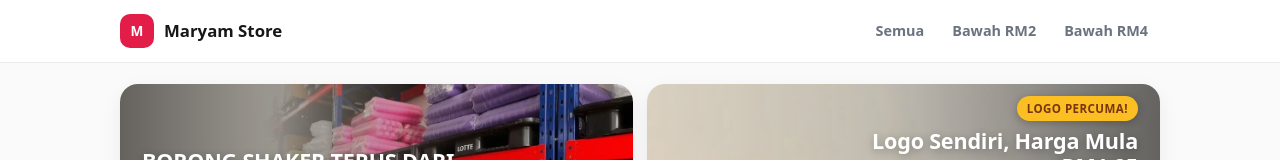
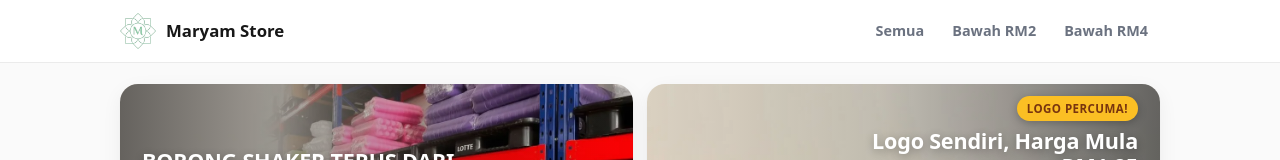
Before and after one commit to maryamstore6/maryam-store, a plain HTML site: page index.html in a window 1280 px wide. Shown: the top 160 px of the page. Drawn offline with Linux system fonts and the light colour scheme.

Commit message:
Logo baru: header + favicon

```diff
--- a/index.html
+++ b/index.html
@@ -6,6 +6,7 @@
 <title>Maryam Store — Borong Botol &amp; Shaker Murah</title>
 <link rel="preload" as="image" href="images/hero1.webp" fetchpriority="high">
 <link rel="preload" as="image" href="images/hero2.webp" fetchpriority="high">
+<link rel="icon" type="image/png" href="images/favicon.png">
 <style>
   :root{
     --ink:#171717; --muted:#6b7280; --line:#e5e7eb; --bg:#fafafa;
@@ -21,7 +22,7 @@
   header{position:sticky;top:0;z-index:50;background:#fff;box-shadow:0 0 0 1px rgba(0,0,0,.06)}
   .nav{max-width:1080px;margin:0 auto;padding:12px 20px;display:flex;align-items:center;gap:14px}
   .brand{display:flex;align-items:center;gap:10px;font-weight:800;font-size:1.05rem;text-decoration:none;color:var(--ink)}
-  .brand .dot{width:34px;height:34px;border-radius:10px;background:var(--accent);color:#fff;display:grid;place-items:center;font-size:.85rem;flex:none}
+  .brand-logo{width:36px;height:36px;border-radius:9px;object-fit:cover;flex:none;background:#fff}
   .nav-links{display:flex;gap:4px;margin-left:auto;flex-wrap:wrap}
   .nav-links a{padding:8px 12px;border-radius:8px;text-decoration:none;color:var(--muted);font-weight:600;font-size:.9rem}
   .nav-links a:hover{color:var(--ink);background:#f3f4f6}
@@ -100,7 +101,7 @@
 
 <header>
   <div class="nav">
-    <a class="brand" href="#"><span class="dot" id="brandDot">M</span><span id="brandName">Maryam Store</span></a>
+    <a class="brand" href="#"><img class="brand-logo" src="images/logo.png" alt="Maryam Store" width="36" height="36"><span id="brandName">Maryam Store</span></a>
     <nav class="nav-links">
       <a href="#semua">Semua</a>
       <a href="#semua" data-cat="bawah2">Bawah RM2</a>
@@ -148,7 +149,6 @@
 <script>
 const C = SITE_CFG;
 document.getElementById("brandName").textContent = C.brand;
-document.getElementById("brandDot").textContent = C.brand[0] || "M";
 document.title = C.brand + " — " + C.tagline;
 
 // --- HERO 2 gambar ---
```
Also changed, not shown: images/favicon.png (added), images/logo.png (added).
